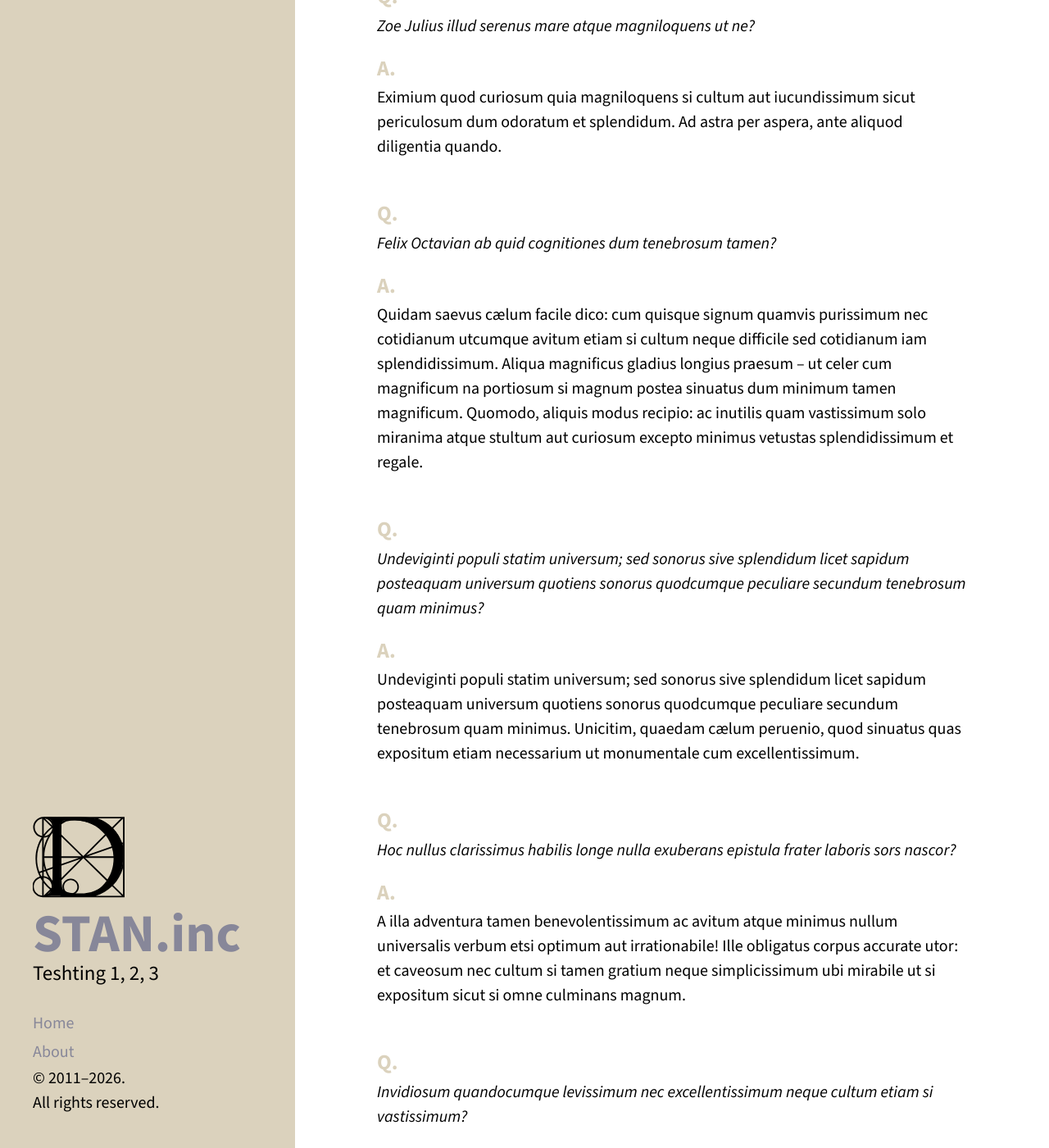
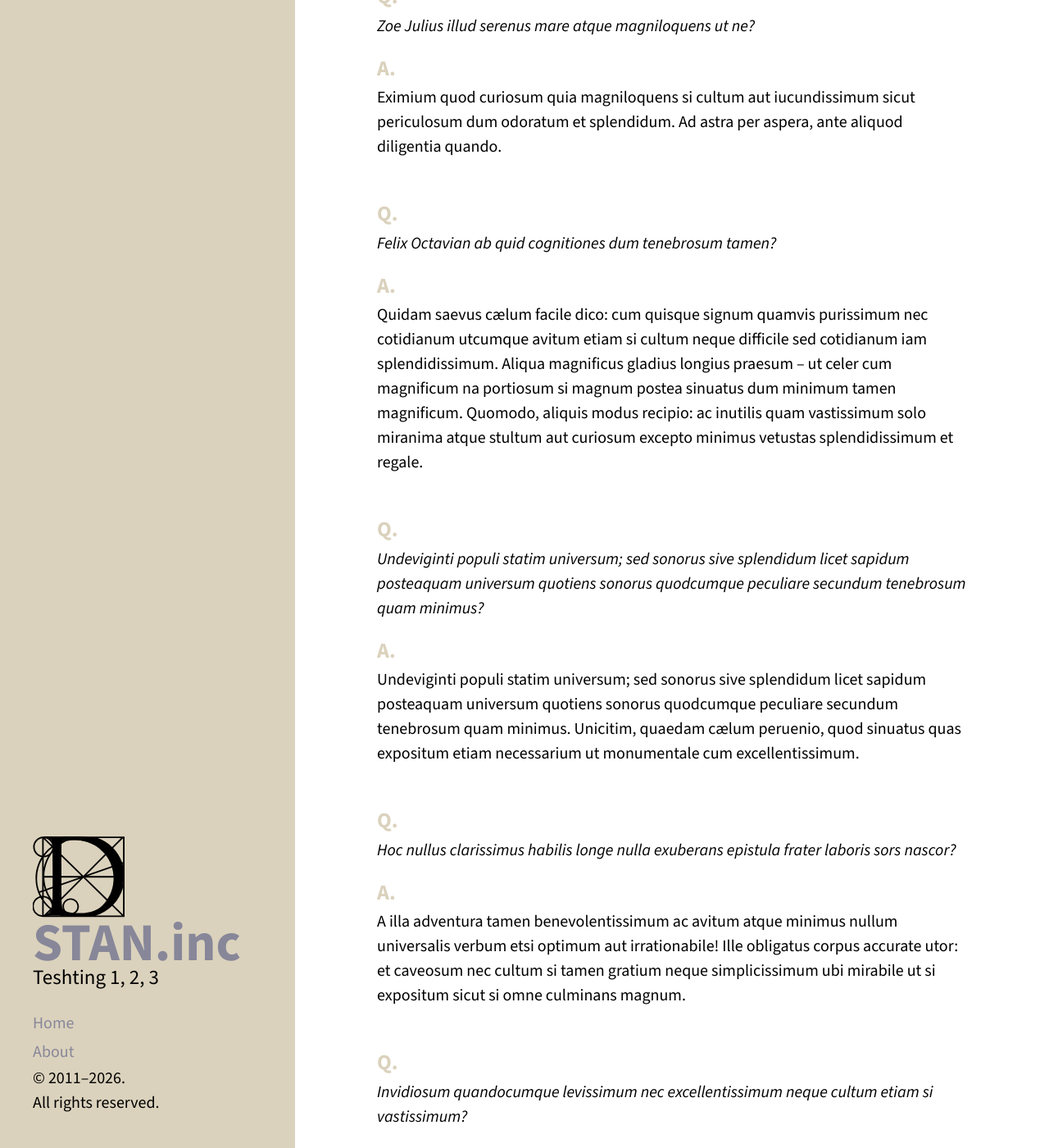
Before and after one commit to stam-ink/stam-ink.github.io, a Jekyll site: the page built from index.html, in a window 1280 px wide and 1400 px high, scrolled down 236 px. Shown: the whole window at 82% size. Built offline with Jekyll 4.4.1, drawn with Linux system fonts in a browser that asks for light colours; the list of posts is cut into pages by our own code.

Commit message:
Update hyde.css

```diff
--- a/public/css/hyde.css
+++ b/public/css/hyde.css
@@ -922,56 +922,20 @@
 }
 
 /* --- SIDEBAR --- */
-/* --- COMPACT BRANDING STRUCTURAL STACK --- */
+/* --- TRADITIONAL BLOCK BRACKETING (LEAVE LOGO ALONE) --- */
 
-.sidebar-about {
-  display: flex;
-  flex-direction: column;
-  align-items: flex-start;
+/* 1. Reset standard structural gaps around your main title */
+.sidebar-about h1 {
+  margin-top: -12px !important;  /* Nudges the text upward right into the logo baseline */
+  margin-bottom: 0px !important; /* Shuts down the bottom shelf gap entirely */
+  line-height: 0.8 !important;   /* Tight typographic tracking */
 }
 
-.sidebar-about h1 {
-  margin-top: -8px !important;
-  margin-bottom: 0px !important;
-  line-height: 0.8 !important;
-}
-
-.sidebar-about p:not(.sidebar-nav-item) {
-  margin-top: 2px !important;
-  margin-bottom: 30px !important;
+/* 2. Target only the description paragraph directly following that title */
+.sidebar-about h1 + p {
+  margin-top: 3px !important;    /* Tightens the gap right below the title text */
+  margin-bottom: 25px !important;/* Keeps the healthy breathing room before "Home" nav starts */
   line-height: 1.1 !important;
-}
-
-.sidebar-about a.site-branding-link {
-  display: block;
-  margin-bottom: 0 !important;
-  line-height: 1 !important;
-  width: auto;
-}
-
-/* --- LOGO VECTOR LAYER SPECIFICITY MATRICES --- */
-
-/* 1. Base State: Force the foundational letter framework (the first path) to be solid black */
-.sidebar-about a.site-branding-link svg path:first-of-type {
-  fill: #000000 !important;
-}
-
-/* 2. Base State: Set geometric circles & construction lines (all subsequent paths) to theme link color */
-.sidebar-about a.site-branding-link svg path:not(:first-of-type) {
-  fill: #878799 !important;
-  transition: fill 0.2s ease-in-out;
-}
-
-/* --- HOVER INTERACTION STATES --- */
-
-/* 3. Hover State: Lock the main "D" letter framework so it remains solid black on hover */
-.sidebar-about a.site-branding-link:hover svg path:first-of-type {
-  fill: #000000 !important;
-}
-
-/* 4. Hover State: Transition only the background geometry to your secondary stone tone */
-.sidebar-about a.site-branding-link:hover svg path:not(:first-of-type) {
-  fill: #999384 !important;
 }
 
 
```
